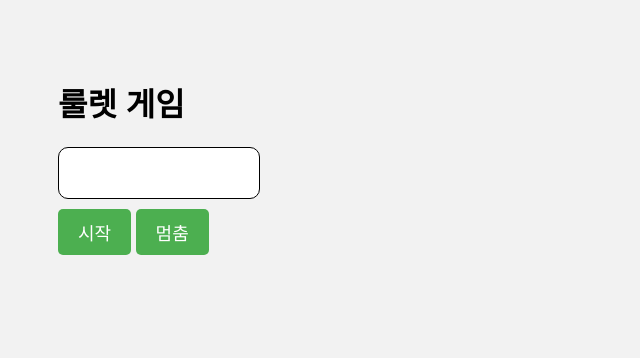
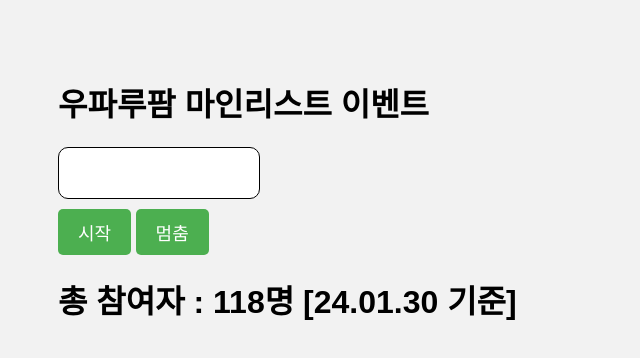
Before and after one commit to KRmorrc/uparufarm, a plain HTML site: page index.html in a window 1280 px wide. Shown: the whole page, without its empty margins (0-640 px from the left). Drawn offline with Linux system fonts and the light colour scheme.

Commit message:
Update index.html

```diff
--- a/index.html
+++ b/index.html
@@ -42,12 +42,13 @@ button:active {
 <body>
 
 <title>마인리스트 이벤트</title>
-<h1>룰렛 게임</h1>
+<h1>우파루팜 마인리스트 이벤트</h1>
 <link rel="icon" href="./favicon.png"/>
 
 <div id="roulette"></div>
 <button onclick="startRoulette()">시작</button>
 <button onclick="stopRoulette()">멈춤</button>
+<h1>총 참여자 : 118명 [24.01.30 기준]</h1>
 
 <script>
 
```
